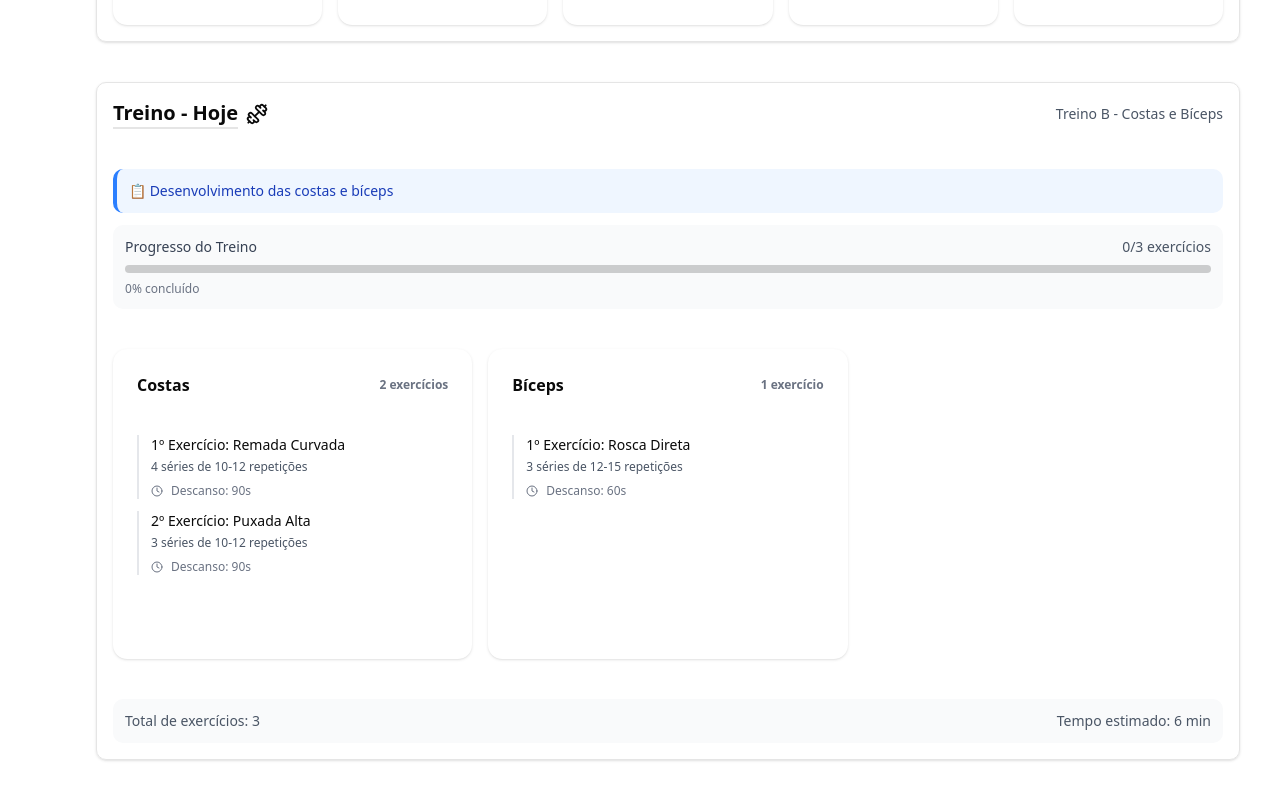
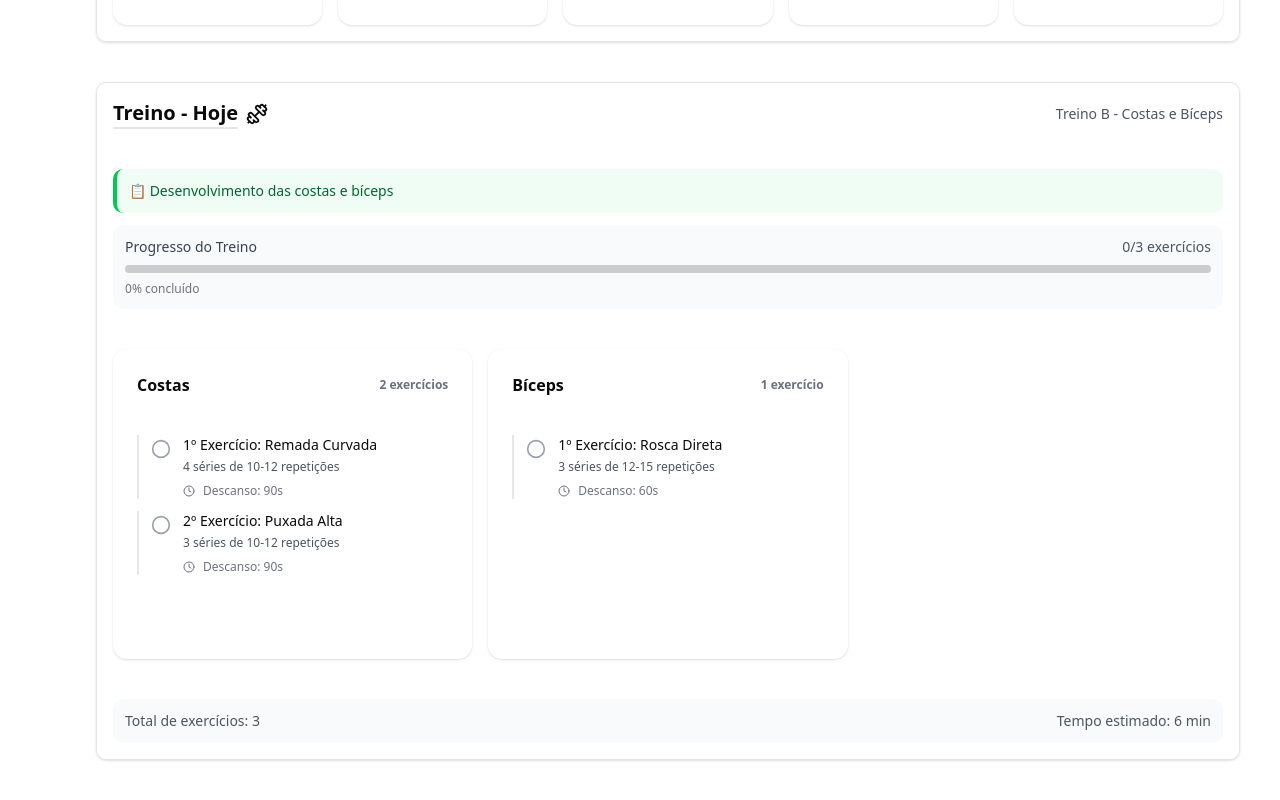
Before and after one commit to Hermeson69/NutriSaas, a React (Vite) app: page /DashBoard in a window 1280 px wide. Shown: the part 1034-1834 px from the top of the page. Built offline with nearby package versions, Linux system fonts and the light colour scheme.

Commit message:
training section in dashboard its ok now, whe con mark training compleat

```diff
--- a/src/components/Gym/TrainingTrackingSection.tsx
+++ b/src/components/Gym/TrainingTrackingSection.tsx
@@ -3,7 +3,7 @@
 import type React from "react"
 import { useState, useEffect } from "react"
 import { Card, CardContent, CardHeader, CardTitle } from "@/components/ui/card"
-import { DumbbellIcon as BicepsFlexed, Calendar, CheckCircle2, Clock } from "lucide-react"
+import { DumbbellIcon as BicepsFlexed, Calendar, CheckCircle2, Clock, Circle } from "lucide-react"
 import { cn } from "@/lib/utils"
 import { mockWeeklyPlan } from "@/data/workoutsData"
 import type { Workout, Exercise } from "@/types/workout"
@@ -34,6 +34,18 @@ const TrainingTrackingSection: React.FC = () => {
     const workout = mockWeeklyPlan.workouts.find((w) => w.day === todayKey)
     setTodayWorkout(workout || null)
   }, [])
+
+  const toggleExerciseComplete = (exerciseId: number) => {
+    if (!todayWorkout) return
+
+    setTodayWorkout((prev) => {
+      if (!prev) return prev
+      return {
+        ...prev,
+        exercises: prev.exercises.map((ex) => (ex.id === exerciseId ? { ...ex, completed: !ex.completed } : ex)),
+      }
+    })
+  }
 
   // Se não há treino hoje (sábado/domingo)
   if (!todayWorkout) {
@@ -69,8 +81,8 @@ const TrainingTrackingSection: React.FC = () => {
   )
 
   // Calcular progresso dos exercícios
-  const completedExercises = todayWorkout.exercises.filter((ex) => ex.completed).length
-  const totalExercises = todayWorkout.exercises.length
+  const completedExercises = todayWorkout?.exercises.filter((ex) => ex.completed).length || 0
+  const totalExercises = todayWorkout?.exercises.length || 0
   const progressPercentage = totalExercises > 0 ? (completedExercises / totalExercises) * 100 : 0
 
   return (
@@ -84,8 +96,8 @@ const TrainingTrackingSection: React.FC = () => {
       </div>
 
       <div className="mb-4 space-y-3">
-        <div className="p-3 bg-blue-50 rounded-lg border-l-4 border-blue-500">
-          <p className="text-blue-800 text-sm font-medium">📋 {todayWorkout.description}</p>
+        <div className="p-3 bg-green-50 rounded-lg border-l-4 border-green-500">
+          <p className="text-green-800 text-sm font-medium">📋 {todayWorkout.description}</p>
         </div>
 
         {/* Barra de Progresso */}
@@ -119,7 +131,18 @@ const TrainingTrackingSection: React.FC = () => {
               <ul className="space-y-3 min-h-[200px]">
                 {exercises.map((exercise, exerciseIndex) => (
                   <li key={exercise.id} className="text-dark border-l-2 border-gray-200 pl-3">
-                    <div className="font-medium text-sm mb-1">
+                    <div className="flex items-start gap-3">
+                      <button onClick={() => toggleExerciseComplete(exercise.id)} className="flex-shrink-0 mt-1">
+                        {exercise.completed ? (
+                          <CheckCircle2 className="h-5 w-5 text-green-600" />
+                        ) : (
+                          <Circle className="h-5 w-5 text-gray-400" />
+                        )}
+                      </button>
+                      <div className="flex-1">
+                        <div
+                          className={`font-medium text-sm mb-1 ${exercise.completed ? "line-through text-gray-500" : ""}`}
+                        >
                           {exerciseIndex + 1}º Exercício: {exercise.name}
                         </div>
                         <div className="text-xs text-gray-600 mb-2">
@@ -135,6 +158,8 @@ const TrainingTrackingSection: React.FC = () => {
                             <span className="text-xs">Concluído</span>
                           </div>
                         )}
+                      </div>
+                    </div>
                   </li>
                 ))}
               </ul>
```
Lines whose indentation alone changed are shown as unchanged.
